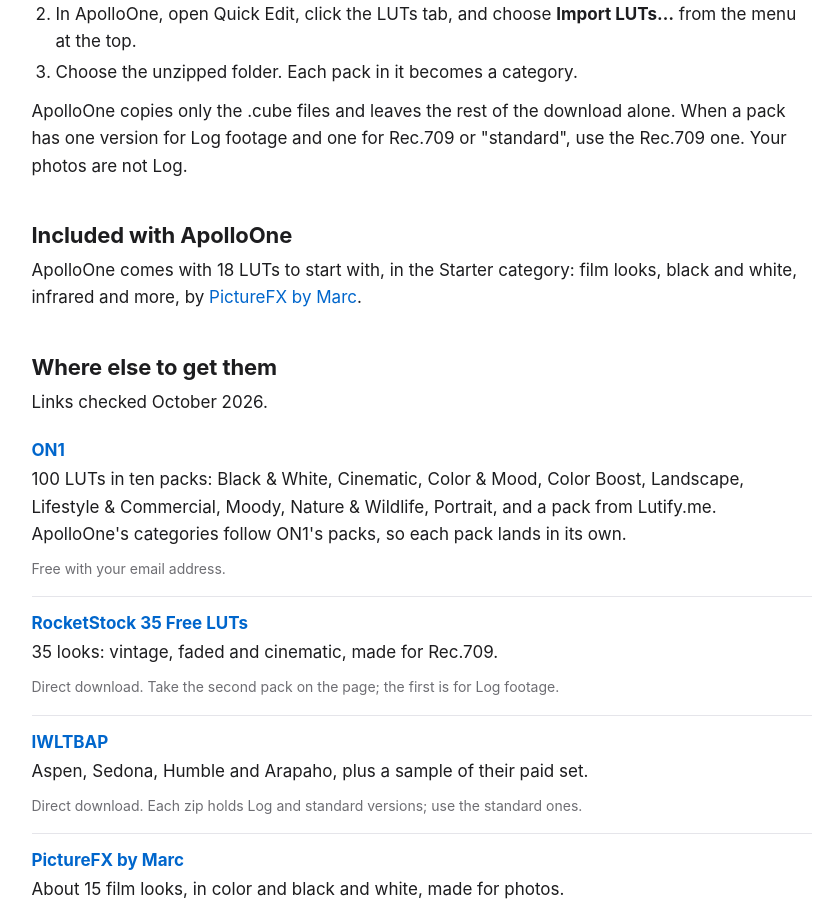
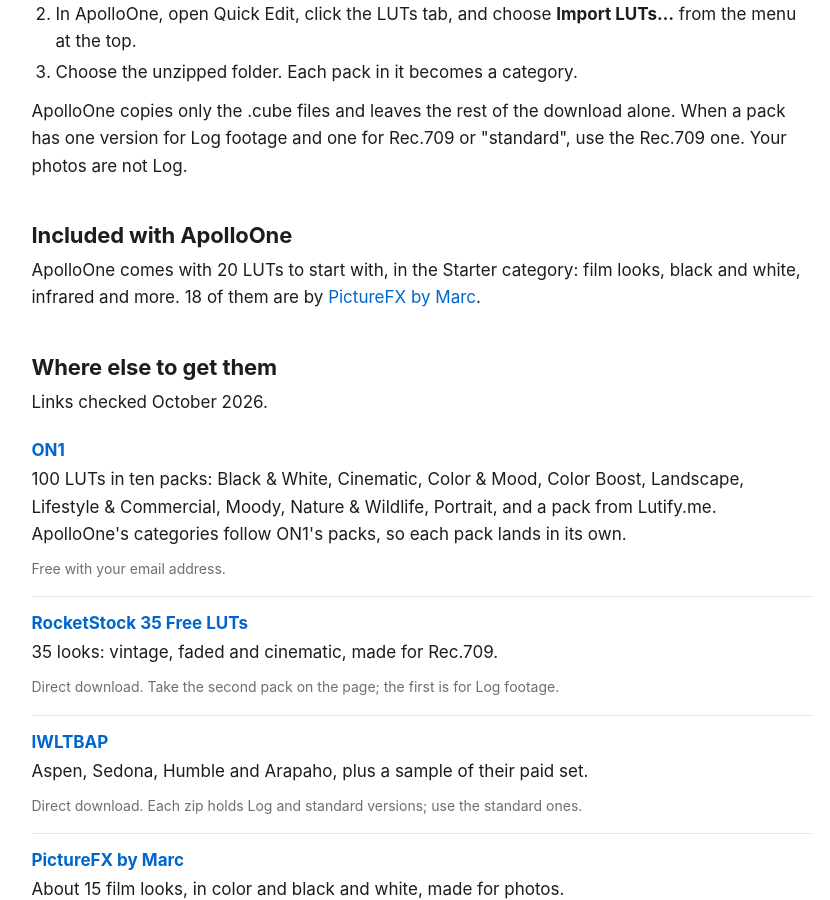
Before and after one commit to anogeissus/anogeissus.com, a Jekyll site: the page apolloone-free-luts.html, which Jekyll copies as it is, in a window 1280 px wide and 900 px high, scrolled down 523 px. Shown: the whole window, without its empty margins (211-1041 px from the left). Built offline with Jekyll 4.4.1, drawn with Linux system fonts in a browser that asks for light colours; some web fonts are replaced.

Commit message:
apolloone-free-luts.html: "ApolloOne comes with 20 LUTs to start with … 18 of them are by PictureFX by Marc" (was 18, all by PictureFX): ApolloOne Build 6130 adds its own Infrared B&W and Infrared Blue to the Starter category (Albert msg 38529 "Let's commit & push").

```diff
--- a/apolloone-free-luts.html
+++ b/apolloone-free-luts.html
@@ -137,7 +137,7 @@
         <p>ApolloOne copies only the .cube files and leaves the rest of the download alone. When a pack has one version for Log footage and one for Rec.709 or "standard", use the Rec.709 one. Your photos are not Log.</p>
 
         <h2>Included with ApolloOne</h2>
-        <p>ApolloOne comes with 18 LUTs to start with, in the Starter category: film looks, black and white, infrared and more, by <a href="https://marcrphoto.wordpress.com" target="_blank" rel="noopener">PictureFX by Marc</a>.</p>
+        <p>ApolloOne comes with 20 LUTs to start with, in the Starter category: film looks, black and white, infrared and more. 18 of them are by <a href="https://marcrphoto.wordpress.com" target="_blank" rel="noopener">PictureFX by Marc</a>.</p>
 
         <h2>Where else to get them</h2>
         <p class="lut-stamp">Links checked October 2026.</p>
```
